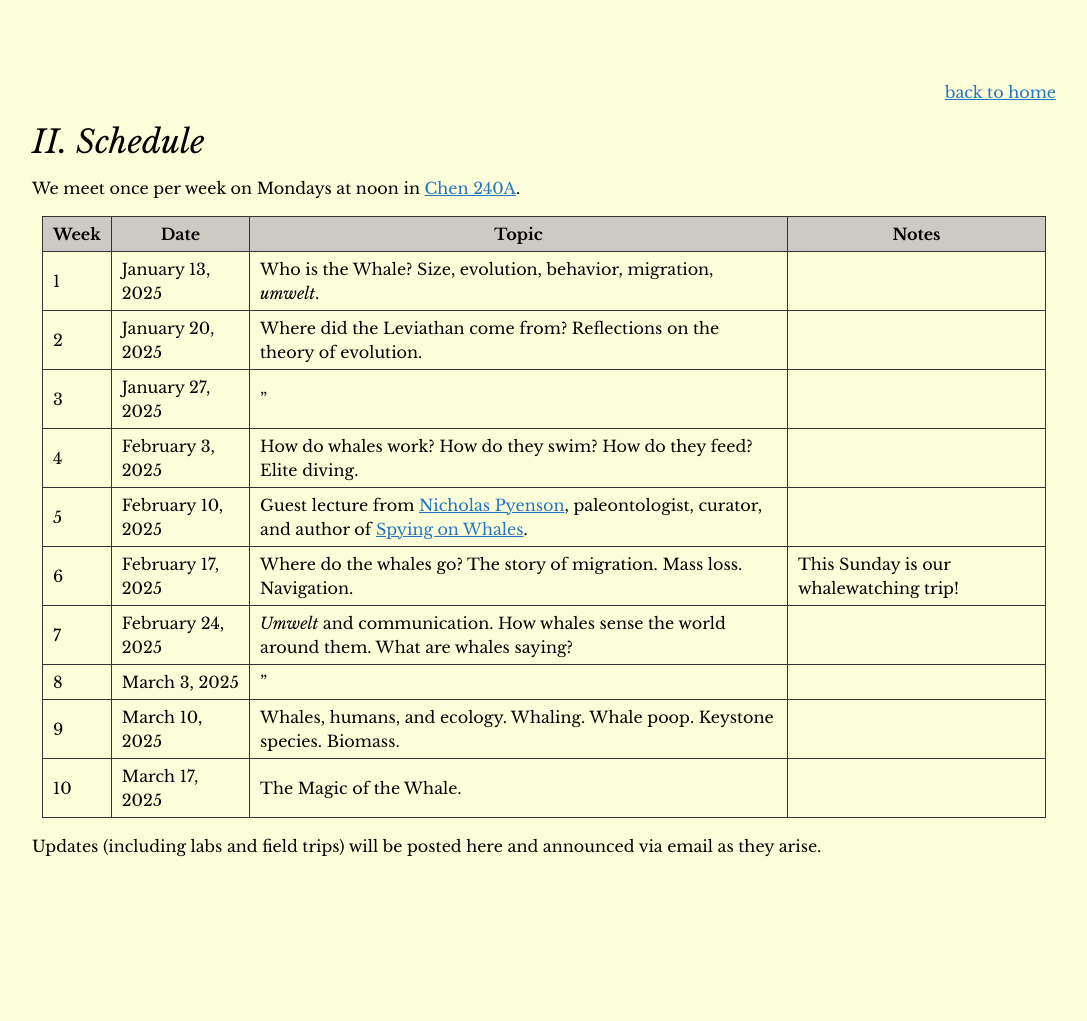
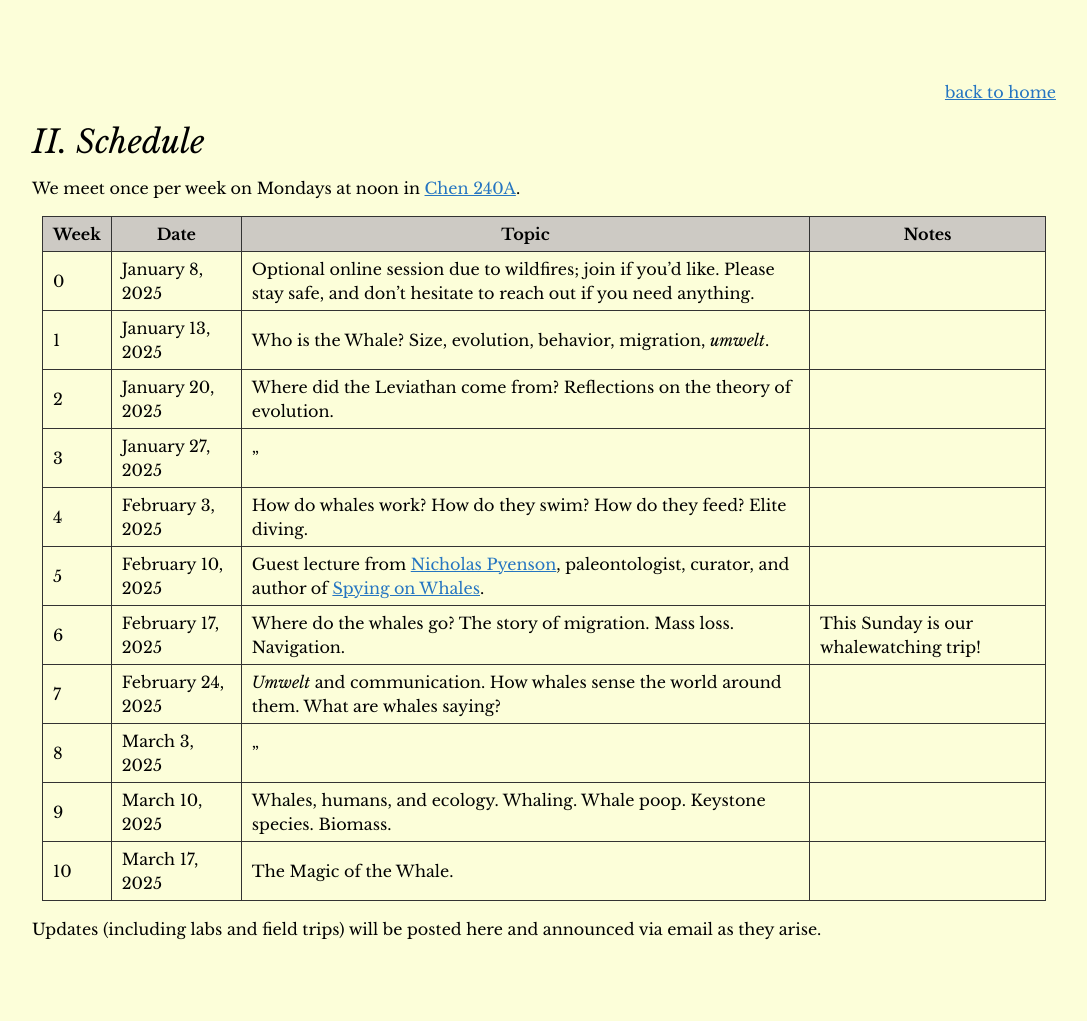
Before and after one commit to RPGroup-PBoC/whale, a Jekyll site: the page built from schedule.md, in a window 1280 px wide. Shown: the whole page, without its empty margins (96-1183 px from the left). Built offline with Jekyll 4.4.1, drawn with Linux system fonts in a browser that asks for light colours; before the commit the page ends 938 px from its top, so only the background shows below that.

Commit message:
add online session to schedule

```diff
--- a/schedule.md
+++ b/schedule.md
@@ -9,6 +9,7 @@ We meet once per week on Mondays at noon in [Chen 240A](https://www.caltech.edu/
 
 | Week | Date | Topic | Notes |
 | -- | -- | -- | -- |
+| 0 | January 8, 2025 | Optional online session due to wildfires; join if you'd like. Please stay safe, and don't hesitate to reach out if you need anything. | |
 | 1 | January 13, 2025 | Who is the Whale? Size, evolution, behavior, migration, _umwelt_. | |
 | 2 | January 20, 2025 | Where did the Leviathan come from? Reflections on the theory of evolution. | |
 | 3 | January 27, 2025 | " | |
```
